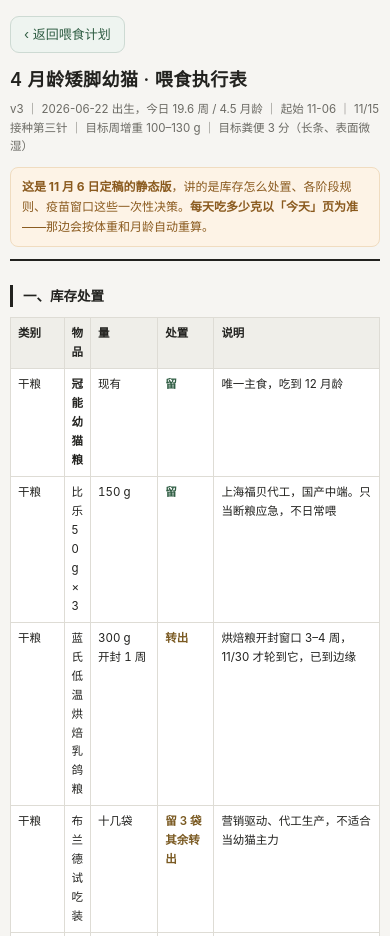
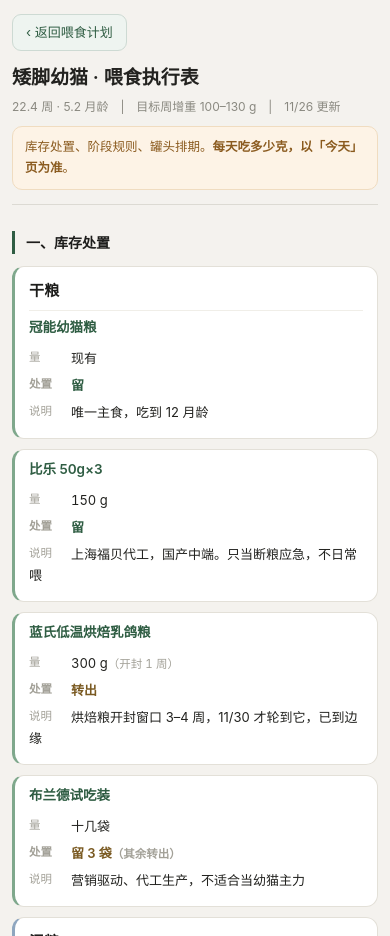
Before and after one commit to Meilia1112/kitten-plan, a plain HTML site: page schedule.html in a window 390 px wide. Shown: the top 936 px of the page. Drawn offline with Linux system fonts and the light colour scheme.

Commit message:
Add files via upload

```diff
--- a/schedule.html
+++ b/schedule.html
@@ -40,16 +40,53 @@
   }
 
   @media (max-width: 640px){
-    body{padding:16px 10px 40px;font-size:13.5px}
-    .page{max-width:none}
-    h1{font-size:18px;line-height:1.45}
-    .sub{font-size:11.5px;line-height:1.65}
-    h2{font-size:13.5px;margin:22px 0 10px}
-    th,td{padding:6px 7px;font-size:11.5px;word-break:break-word}
-    .num{white-space:normal}
-    .note{font-size:11px;line-height:1.6}
-    .warn{padding:10px 12px;font-size:12px}
-    footer{font-size:11px}
+    body{padding:0 0 44px;font-size:14px;background:#f4f2ee}
+    .page{max-width:none;padding:14px 12px 0}
+    h1{font-size:19px;line-height:1.35;letter-spacing:0}
+    .sub{font-size:12px;line-height:1.6;color:#8a8980}
+    .lead{margin-top:10px;font-size:12.5px;line-height:1.65;color:#8a5a1e;
+      background:#fdf3e6;border:1px solid #f0dcc0;border-radius:10px;padding:10px 12px}
+    header{border-bottom:1px solid #dcdad3;padding-bottom:14px;margin-bottom:6px}
+    h2{font-size:14px;margin:26px 0 12px;padding:0 0 0 11px;border-left:3px solid #2f5d43;color:#1d1d1b}
+
+    /* 表格转卡片 */
+    table{display:block;width:100%;max-width:100%;background:transparent;margin-bottom:12px;border-collapse:separate;table-layout:auto}
+    thead{display:none}
+    tbody{display:block;width:auto;max-width:100%}
+    tr{display:block;width:auto;max-width:100%;box-sizing:border-box;
+      background:#fff;border:1px solid #e3e0d8;border-radius:12px;
+      padding:12px 14px;margin-bottom:10px}
+    td{display:block;width:auto;max-width:100%;box-sizing:border-box;
+      border:0;padding:3px 0;font-size:13px;line-height:1.62;
+      word-break:break-word;overflow-wrap:anywhere}
+    td:first-child{font-weight:600;font-size:15px;color:#1d1d1b;
+      padding:0 0 7px;margin-bottom:6px;border-bottom:1px solid #f0eee8}
+    td[data-l]:not(:first-child)::before{
+      content:attr(data-l);color:#a3a198;font-size:11.5px;display:inline-block;
+      min-width:38px;margin-right:4px;vertical-align:top
+    }
+    /* 类别色条 */
+    tr[data-cat="干粮"]{border-left:3px solid #7fa88c}
+    tr[data-cat="湿粮"]{border-left:3px solid #8fa6bf}
+    tr[data-cat="冻干"]{border-left:3px solid #c9a978}
+    tr[data-cat="零食"]{border-left:3px solid #c0b9ab}
+    tr[data-cat="汤罐"]{border-left:3px solid #a9b8c6}
+    tr[data-cat="主食"]{border-left:3px solid #7fa88c}
+    /* 「内容」这类泛标签不显示，值本身就是主体 */
+    td[data-l="内容"]:not(:first-child)::before{content:none!important;display:none!important}
+    td[data-l="内容"]{font-size:13.5px}
+    /* 「物品」当副标题，不再显示字段名 */
+    td[data-l="物品"]:not(:first-child)::before{content:none!important;display:none!important}
+    td[data-l="物品"]{font-weight:600;font-size:13.5px;color:#2f5d43;padding-top:0;padding-bottom:6px}
+    /* 「日期」「时间」「阶段」当标题时稍微收紧 */
+    td:first-child{letter-spacing:.2px}
+    td.num{white-space:normal;font-variant-numeric:tabular-nums}
+    td[colspan]{font-weight:600;font-size:13.5px}
+
+    .warn{padding:12px 14px;font-size:12.5px;border-radius:10px;line-height:1.7}
+    .note{font-size:12px;line-height:1.72;color:#7b7a72;margin:8px 0 0}
+    footer{font-size:11px;line-height:1.75;color:#9a988e;margin-top:26px}
+    #backBar{margin-bottom:10px}
   }
 </style>
 </head>
@@ -63,11 +100,9 @@ try{ if(window.parent!==window){ var bb=document.getElementById('backBar'); if(b
 </script>
 
 <header>
-  <h1>4 月龄矮脚幼猫 · 喂食执行表</h1>
-  <div class="sub">v3 ｜ 2026-06-22 出生，今日 19.6 周 / 4.5 月龄 ｜ 起始 11-06 ｜ 11/15 接种第三针 ｜ 目标周增重 100–130 g ｜ 目标粪便 3 分（长条、表面微湿）</div>
-  <div style="margin-top:11px;font-size:12px;color:#8a5a1e;background:#fdf3e6;border:1px solid #f0dcc0;border-radius:8px;padding:9px 11px;line-height:1.65">
-    <strong>这是 11 月 6 日定稿的静态版</strong>，讲的是库存怎么处置、各阶段规则、疫苗窗口这些一次性决策。<strong>每天吃多少克以「今天」页为准</strong>——那边会按体重和月龄自动重算。
-  </div>
+  <h1>矮脚幼猫 · 喂食执行表</h1>
+  <div class="sub">22.4 周 · 5.2 月龄　|　目标周增重 100–130 g　|　11/26 更新</div>
+  <div class="lead">库存处置、阶段规则、罐头排期。<strong>每天吃多少克，以「今天」页为准</strong>。</div>
 </header>
 
 <h2>一、库存处置</h2>
@@ -78,8 +113,8 @@ try{ if(window.parent!==window){ var bb=document.getElementById('backBar'); if(b
   <tbody>
     <tr><td>干粮</td><td><strong>冠能幼猫粮</strong></td><td class="num">现有</td><td style="color:#2f5d43;font-weight:600">留</td><td>唯一主食，吃到 12 月龄</td></tr>
     <tr><td>干粮</td><td>比乐 50g×3</td><td class="num">150 g</td><td style="color:#2f5d43;font-weight:600">留</td><td>上海福贝代工，国产中端。只当断粮应急，不日常喂</td></tr>
-    <tr><td>干粮</td><td>蓝氏低温烘焙乳鸽粮</td><td class="num">300 g<br>开封 1 周</td><td style="color:#7a5a22;font-weight:600">转出</td><td>烘焙粮开封窗口 3–4 周，11/30 才轮到它，已到边缘</td></tr>
-    <tr><td>干粮</td><td>布兰德试吃装</td><td class="num">十几袋</td><td style="color:#7a5a22;font-weight:600">留 3 袋<br>其余转出</td><td>营销驱动、代工生产，不适合当幼猫主力</td></tr>
+    <tr><td>干粮</td><td>蓝氏低温烘焙乳鸽粮</td><td class="num">300 g<span style="color:#a3a198;font-size:11.5px">（开封 1 周）</span></td><td style="color:#7a5a22;font-weight:600">转出</td><td>烘焙粮开封窗口 3–4 周，11/30 才轮到它，已到边缘</td></tr>
+    <tr><td>干粮</td><td>布兰德试吃装</td><td class="num">十几袋</td><td style="color:#7a5a22;font-weight:600">留 3 袋<span style="color:#a3a198;font-size:11.5px">（其余转出）</span></td><td>营销驱动、代工生产，不适合当幼猫主力</td></tr>
     <tr><td>湿粮</td><td><strong>喵凡思主食罐 40g×6</strong></td><td class="num">240 g</td><td style="color:#2f5d43;font-weight:600">留</td><td>第一顺位，11/23 起用</td></tr>
     <tr><td>湿粮</td><td><strong>帕蓝姆幼猫罐 40g×4</strong></td><td class="num">160 g</td><td style="color:#2f5d43;font-weight:600">留</td><td>第二顺位，先确认标签写“全价”</td></tr>
     <tr><td>湿粮</td><td>皇家慕斯肉泥 85g×1</td><td class="num">85 g</td><td style="color:#2f5d43;font-weight:600">留</td><td>这批里品质最好的一罐，排 12/05 用</td></tr>
@@ -87,7 +122,7 @@ try{ if(window.parent!==window){ var bb=document.getElementById('backBar'); if(b
     <tr><td>湿粮</td><td>珍致全价主食罐 85g×2</td><td class="num">170 g</td><td style="color:#2f5d43;font-weight:600">留</td><td>雀巢普瑞纳旗下，和冠能同集团，品控最稳的一档。排 12/23 用</td></tr>
     <tr><td>湿粮</td><td>喵三餐全价主食餐包 40g×2</td><td class="num">80 g</td><td style="color:#2f5d43;font-weight:600">留</td><td>水分 82%，青岛万耀维盛产。排 12/07</td></tr>
     <tr><td>湿粮</td><td>格吾安全价鲜肉主食罐 85g×1</td><td class="num">85 g</td><td style="color:#2f5d43;font-weight:600">留</td><td>蛋白实测 15.6%、淀粉未检出，山东代工。注意有糊底反馈</td></tr>
-    <tr><td>汤罐</td><td>帕蓝姆汤罐 90g×6<br>（鸽枸 / 鸭梨 / 鸡蔓）</td><td class="num">540 g</td><td style="color:#2f5d43;font-weight:600">留</td><td>1.65 元/罐，实际是补水零食。<strong>一次开一罐，分两天吃完</strong>，每周最多一罐</td></tr>
+    <tr><td>汤罐</td><td>帕蓝姆汤罐 90g×6<span style="color:#a3a198;font-size:11.5px">（鸽枸 / 鸭梨 / 鸡蔓）</span></td><td class="num">540 g</td><td style="color:#2f5d43;font-weight:600">留</td><td>1.65 元/罐，实际是补水零食。<strong>一次开一罐，分两天吃完</strong>，每周最多一罐</td></tr>
     <tr><td>汤罐</td><td>小毛豆美浓汤 85g×3</td><td class="num">255 g</td><td style="color:#2f5d43;font-weight:600">留</td><td>标签自己写的是“宠物零食”，只能补水加餐，不占主食额度</td></tr>
     <tr><td>汤罐</td><td>爱喜雅幼猫零食餐包 60g×1</td><td class="num">60 g</td><td style="color:#2f5d43;font-weight:600">留</td><td>同样标“零食”。分 2 次，每次 30 g，当那一周的湿加餐</td></tr>
     <tr><td>汤罐</td><td>赠品罐 / 补水罐</td><td class="num">若干</td><td style="color:#2f5d43;font-weight:600">只当加餐</td><td>标签写“全价”才能占主食额度；否则每次 ≤20 g，当天干粮减 5 g</td></tr>
@@ -273,5 +308,33 @@ try{ if(window.parent!==window){ var bb=document.getElementById('backBar'); if(b
 </footer>
 
 </div>
+
+<script>
+(function(){
+  var narrow = window.matchMedia('(max-width: 640px)').matches;
+  Array.prototype.forEach.call(document.querySelectorAll('table'),function(tb){
+    var ths=tb.querySelectorAll('thead th');
+    if(!ths.length) return;
+    var labels=Array.prototype.map.call(ths,function(th){ return th.textContent.trim(); });
+    var lastCat='';
+    Array.prototype.forEach.call(tb.querySelectorAll('tbody tr'),function(tr){
+      Array.prototype.forEach.call(tr.children,function(td,i){
+        if(labels[i] && !td.hasAttribute('data-l')) td.setAttribute('data-l',labels[i]);
+      });
+      if(!narrow) return;
+      var first=tr.children[0];
+      if(!first) return;
+      var cat=first.textContent.trim();
+      // 连续相同类别只显示一次，其余靠左侧色条区分
+      if(cat && cat===lastCat && tr.children.length>=4){
+        first.style.display='none';
+        tr.style.paddingTop='9px';
+      }
+      if(cat) tr.setAttribute('data-cat',cat);
+      lastCat=cat;
+    });
+  });
+})();
+</script>
 </body>
 </html>
```
Also changed, not shown: index.html (+11 -0 lines).
